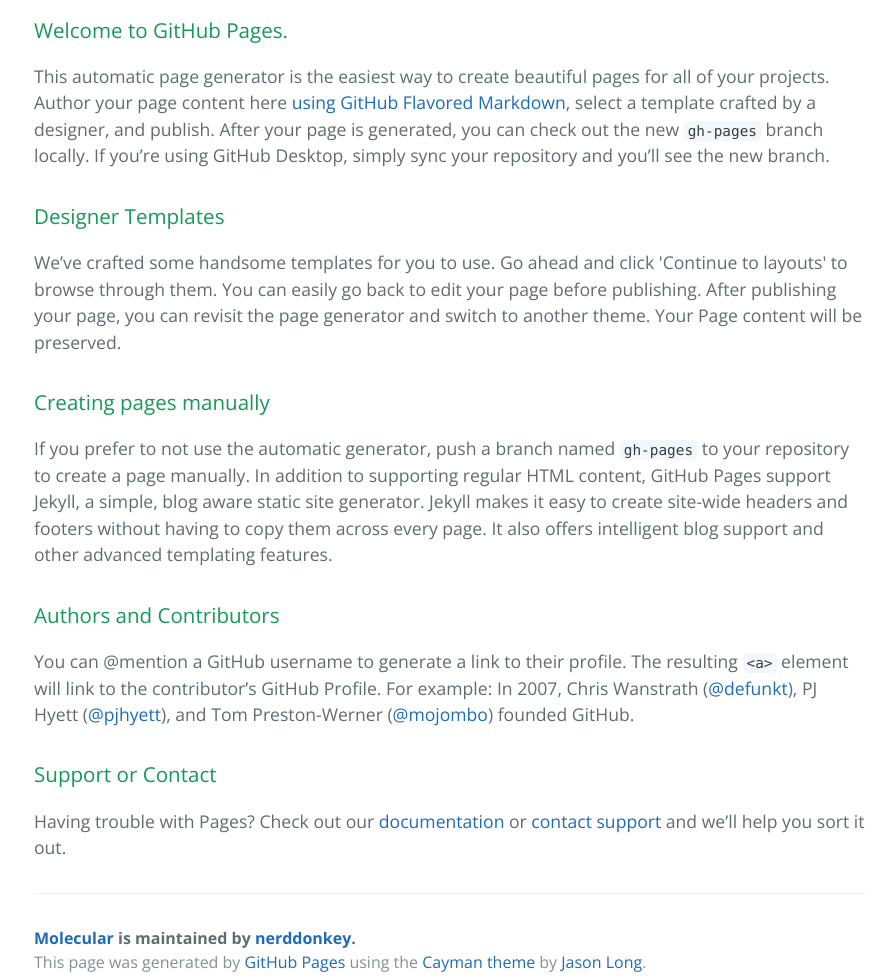
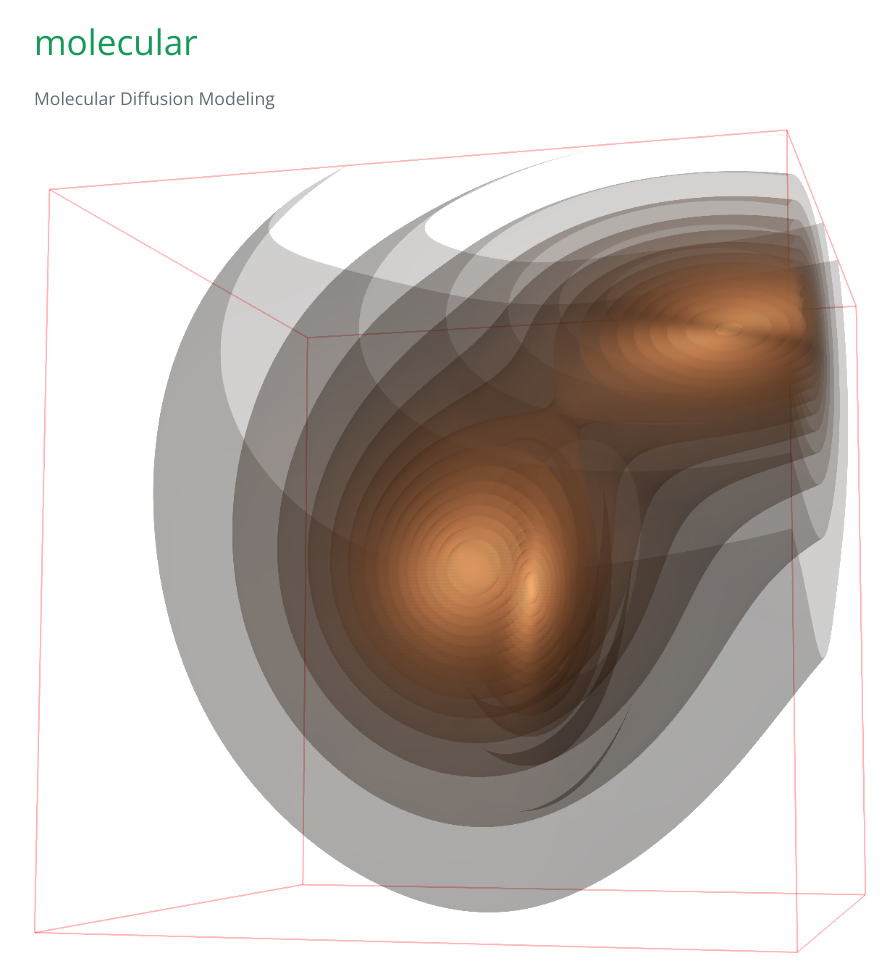
Before and after one commit to nerddonkey/molecular, a plain HTML site: page index.html in a window 1280 px wide. Shown: the part 400-1377 px from the top of the page, without its empty margins (190-1086 px from the left). Drawn offline with nearby package versions, Linux system fonts and the light colour scheme.

```diff
--- a/index.html
+++ b/index.html
@@ -19,30 +19,12 @@
     </section>
 
     <section class="main-content">
-      <h3>
-<a id="welcome-to-github-pages" class="anchor" href="#welcome-to-github-pages" aria-hidden="true"><span aria-hidden="true" class="octicon octicon-link"></span></a>Welcome to GitHub Pages.</h3>
+      <h1>
+<a id="molecular" class="anchor" href="#molecular" aria-hidden="true"><span aria-hidden="true" class="octicon octicon-link"></span></a>molecular</h1>
 
-<p>This automatic page generator is the easiest way to create beautiful pages for all of your projects. Author your page content here <a href="https://guides.github.com/features/mastering-markdown/">using GitHub Flavored Markdown</a>, select a template crafted by a designer, and publish. After your page is generated, you can check out the new <code>gh-pages</code> branch locally. If you’re using GitHub Desktop, simply sync your repository and you’ll see the new branch.</p>
+<p>Molecular Diffusion Modeling</p>
 
-<h3>
-<a id="designer-templates" class="anchor" href="#designer-templates" aria-hidden="true"><span aria-hidden="true" class="octicon octicon-link"></span></a>Designer Templates</h3>
-
-<p>We’ve crafted some handsome templates for you to use. Go ahead and click 'Continue to layouts' to browse through them. You can easily go back to edit your page before publishing. After publishing your page, you can revisit the page generator and switch to another theme. Your Page content will be preserved.</p>
-
-<h3>
-<a id="creating-pages-manually" class="anchor" href="#creating-pages-manually" aria-hidden="true"><span aria-hidden="true" class="octicon octicon-link"></span></a>Creating pages manually</h3>
-
-<p>If you prefer to not use the automatic generator, push a branch named <code>gh-pages</code> to your repository to create a page manually. In addition to supporting regular HTML content, GitHub Pages support Jekyll, a simple, blog aware static site generator. Jekyll makes it easy to create site-wide headers and footers without having to copy them across every page. It also offers intelligent blog support and other advanced templating features.</p>
-
-<h3>
-<a id="authors-and-contributors" class="anchor" href="#authors-and-contributors" aria-hidden="true"><span aria-hidden="true" class="octicon octicon-link"></span></a>Authors and Contributors</h3>
-
-<p>You can @mention a GitHub username to generate a link to their profile. The resulting <code>&lt;a&gt;</code> element will link to the contributor’s GitHub Profile. For example: In 2007, Chris Wanstrath (<a href="https://github.com/defunkt" class="user-mention">@defunkt</a>), PJ Hyett (<a href="https://github.com/pjhyett" class="user-mention">@pjhyett</a>), and Tom Preston-Werner (<a href="https://github.com/mojombo" class="user-mention">@mojombo</a>) founded GitHub.</p>
-
-<h3>
-<a id="support-or-contact" class="anchor" href="#support-or-contact" aria-hidden="true"><span aria-hidden="true" class="octicon octicon-link"></span></a>Support or Contact</h3>
-
-<p>Having trouble with Pages? Check out our <a href="https://help.github.com/pages">documentation</a> or <a href="https://github.com/contact">contact support</a> and we’ll help you sort it out.</p>
+<p><img src="snapshot.png" alt=""></p>
 
       <footer class="site-footer">
         <span class="site-footer-owner"><a href="https://github.com/nerddonkey/molecular">Molecular</a> is maintained by <a href="https://github.com/nerddonkey">nerddonkey</a>.</span>
```
Also changed, not shown: params.json (+1 -1 lines).
